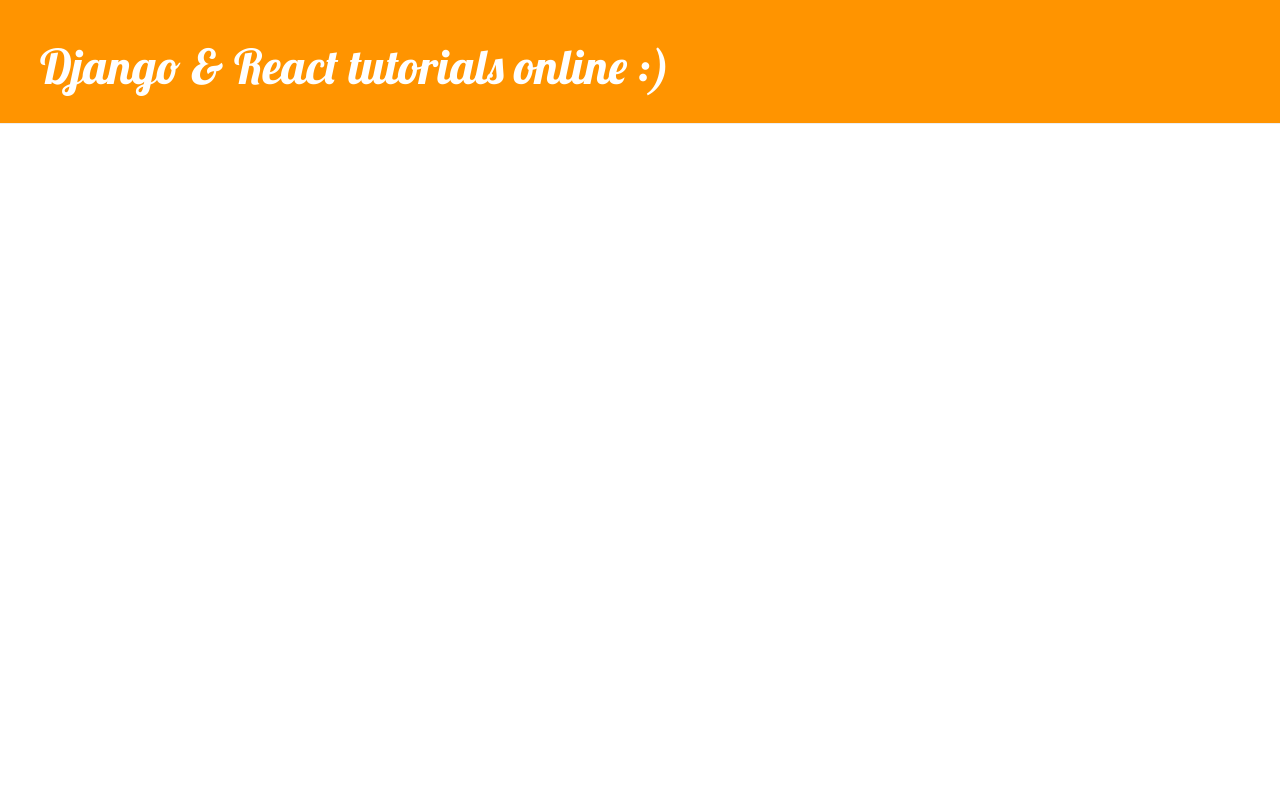
After one commit to shanti-om/django_book, a Django app: template mysite/blog/templates/blog/base.html in a window 1280 px wide. The commit adds this page. Run offline with Django 4.2, Linux system fonts and the light colour scheme; the template is opened without the code that fills it, so the values that code supplies are empty; some libraries are stand-ins or nearby versions.

Commit message:
Colored CSS

```diff
--- /dev/null
+++ b/mysite/blog/static/css/blog.css
@@ -0,0 +1,52 @@
+.page-header {
+    background-color: #ff9400;
+    margin-top: 0;
+    padding: 20px 20px 20px 40px;
+}
+
+.page-footer {
+    background-color: #ff9400;
+    margin: 0;
+    padding: 10px 20px 20px 40px;
+}
+
+.page-header h1, .page-header h1 a, .page-header h1 a:visited, .page-header h1 a:active {
+    color: #ffffff;
+    font-size: 36pt;
+    text-decoration: none;
+}
+
+.content {
+    margin-left: 40px;
+}
+
+h1, h2, h3, h4 {
+    font-family: 'Lobster', cursive;
+}
+
+.date {
+    color: #828282;
+}
+
+.save {
+    float: right;
+}
+
+.post-form textarea, .post-form input {
+    width: 100%;
+}
+
+.top-menu, .top-menu:hover, .top-menu:visited {
+    color: #ffffff;
+    float: right;
+    font-size: 26pt;
+    margin-right: 20px;
+}
+
+.post {
+    margin-bottom: 70px;
+}
+
+.post h1 a, .post h1 a:visited {
+    color: #000000;
+}
--- /dev/null
+++ b/mysite/blog/templates/blog/base.html
@@ -0,0 +1,26 @@
+{% load static %}
+<html>
+    <head>
+
+        <link rel="stylesheet" href="//maxcdn.bootstrapcdn.com/bootstrap/3.2.0/css/bootstrap.min.css">
+        <link rel="stylesheet" href="//maxcdn.bootstrapcdn.com/bootstrap/3.2.0/css/bootstrap-theme.min.css">
+        <link rel="stylesheet" href="{% static 'css/blog.css' %}">
+        <link href="https://fonts.googleapis.com/css?family=Lobster&subset=latin,cyrillic" rel="stylesheet" type="text/css">
+
+
+        <title>Django & React tutorials online :)</title>
+    </head>
+    <body>
+        <div class="page-header">
+            <h1><a href="/">Django & React tutorials online :)</a></h1>
+        </div>
+        <div class="content container">
+            <div class="row">
+                <div class="col-md-8">
+                {% block content %}
+                {% endblock %}
+                </div>
+            </div>
+        </div>
+    </body>
+</html>
```
Also changed, not shown: mysite/blog/templates/blog/post_list.html (+12 -27 lines).
